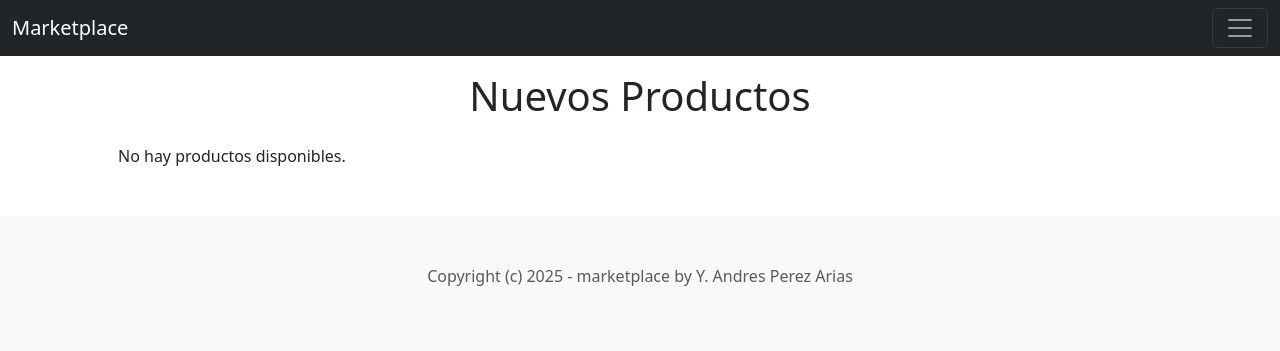
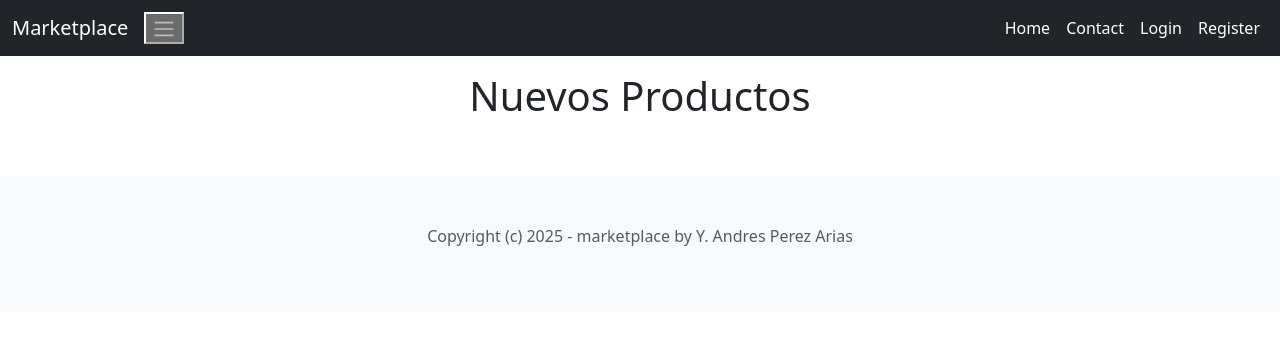
Before and after one commit to anndresperez/marketplace_main, a Django app: page / in a window 1280 px wide. Shown: the top 351 px of the page. Run offline with Django 5.2, Linux system fonts and the light colour scheme; data that the repository does not hold is empty.

Commit message:
Agregue navegacion al registro de usuarios y acceso

```diff
--- a/store/templates/store/home.html
+++ b/store/templates/store/home.html
@@ -4,22 +4,26 @@
 
 {% block content %}
     <div class="mt-2 mb-4 px-4 py-2">
+        {% if request.user.is_authenticated %}
+            <h1 class="text-center mb-4">Nuevos Productos - {{request.user.username}}</h1>
+        {% else %}
             <h1 class="text-center mb-4">Nuevos Productos</h1>
-    <div class="container">
+        {% endif%}
+
+        <div class="container text-center">
             <div class="row justify-content-center">
                 {% for item in items %}
-                <div class="col-xs-12 col-sm-6 col-md-4 col-lg-3 mb-4">
-                    <div class="card" style="width: 100%; max-width: 18rem;">
-                        <img src="{{ item.image.url }}" alt="{{ item.name }}" class="card-img-top" style="width: 100%; height: auto;">
+                    <div class="col-xs-12 col-sm-6 col-md-6 col-lg-6 col-xl-3">
+                        <div class="card" style="width: 18rem">
+                            <img src="{{ item.image.url }}" alt="{{item.name}}" class="card-img-top">
                             <div class="card-body">
-                            <h5 class="card-title">{{ item.name }} - ${{ item.price }}</h5>
-                            <p class="card-text">{{ item.description }}</p>
+                                <h5 class="card-title">{{item.name}} - {{item.price}}</h5>
+                                <p class="card-text">{{item.description}}</p>
+                                <a href="{% url 'detail' item.pk %}" class="btn btn-primary">Mas Detalles...</a>
                             </div>
                         </div>
                     </div>
-            {% empty %}
-                <p>No hay productos disponibles.</p>
-            {% endfor %}
+                {% endfor%}
             </div>
         </div>
     </div>
--- a/store/templates/store/nav.html
+++ b/store/templates/store/nav.html
@@ -1,28 +1,44 @@
-<nav class="navbar navbar-expand-1g bg-dark" data-bs-theme="dark">
+<nav class="navbar navbar-expand-lg bg-dark" data-bs-theme="dark">
     <div class="container-fluid">
         <a href="{% url 'home' %}" class="navbar-brand">Marketplace</a>
-        <button class="navbar-toggler" type="button" data-bs-toggle="collapse" data-bs-target="#navbarNav" aria-control="navBarNav" aria-expanded="false" aria-label="Toggle Navigation">
+        <button class="navbar-toggle" type="button" data-bs-toggle="collapse" data-bs-target="#navbarNav" aria-control="navBarNav" aria-expanded="false" aria-label="Toggle Navigation">
             <span class="navbar-toggler-icon"></span>
         </button>
-        <div class="collapse navbar-collapse" id="navbarNav">
+        <div class="collage navbar-collapse" id="navbarNav">
             <ul class="navbar-nav ms-auto">
                 <li class="nav-item">
-                <a href="" class="nav-link activate">
+                    <a href="{% url 'home' %}" class="nav-link active">
                         Home
                     </a>
                 </li>
                 <li class="nav-item">
-                <a href="{% url 'contact' %}" class="nav-link activate">
+                    <a href="{% url 'contact' %}" class="nav-link active">
                         Contact
                     </a>
                 </li>
+                {% if request.user.is_authenticated %}
                 <li class="nav-item">
-                <a href="" class="nav-link activate">
+                    <a href="{% url 'logout' %}" class="nav-link active">
+                        Logout
+                    </a>
+                </li>
+                {% else %}
+                <li class="nav-item">
+                    <a href="{% url 'login' %}" class="nav-link active">
                         Login
                     </a>
                 </li>
+                <li class="nav-item">
+                    <a href="{% url 'register' %}" class="nav-link active">
+                        Register
+                    </a>
+                </li>
+                {% endif %}
+
+
             </ul>
         </div>
     </div>
 
+
 </nav>
--- a/store/urls.py
+++ b/store/urls.py
@@ -1,6 +1,6 @@
 from django.urls import path
 from django.contrib.auth import views as auth_views
-from .views import contact, detail, register
+from .views import contact, detail, register,logout_user
 
 from .forms import LoginForm
 
@@ -8,5 +8,6 @@ urlpatterns = [
     path('contact/', contact, name='contact'),
     path('register/', register, name='register'),
     path('login/', auth_views.LoginView.as_view(template_name='store/login.html', authentication_form=LoginForm), name='login'),
+    path('logout/',logout_user,name='logout'),
     path('detail/<int:pk>/', detail, name='detail'),
 ]
--- a/store/views.py
+++ b/store/views.py
@@ -48,3 +48,8 @@ def register(request):
     }
 
     return render(request, 'store/signup.html', context)
+
+def logout_user(request):
+    logout(request)
+
+    return redirect('home')
```
Also changed, not shown: store/templates/store/item.html (+10 -5 lines). Lines whose indentation alone changed are shown as unchanged.
